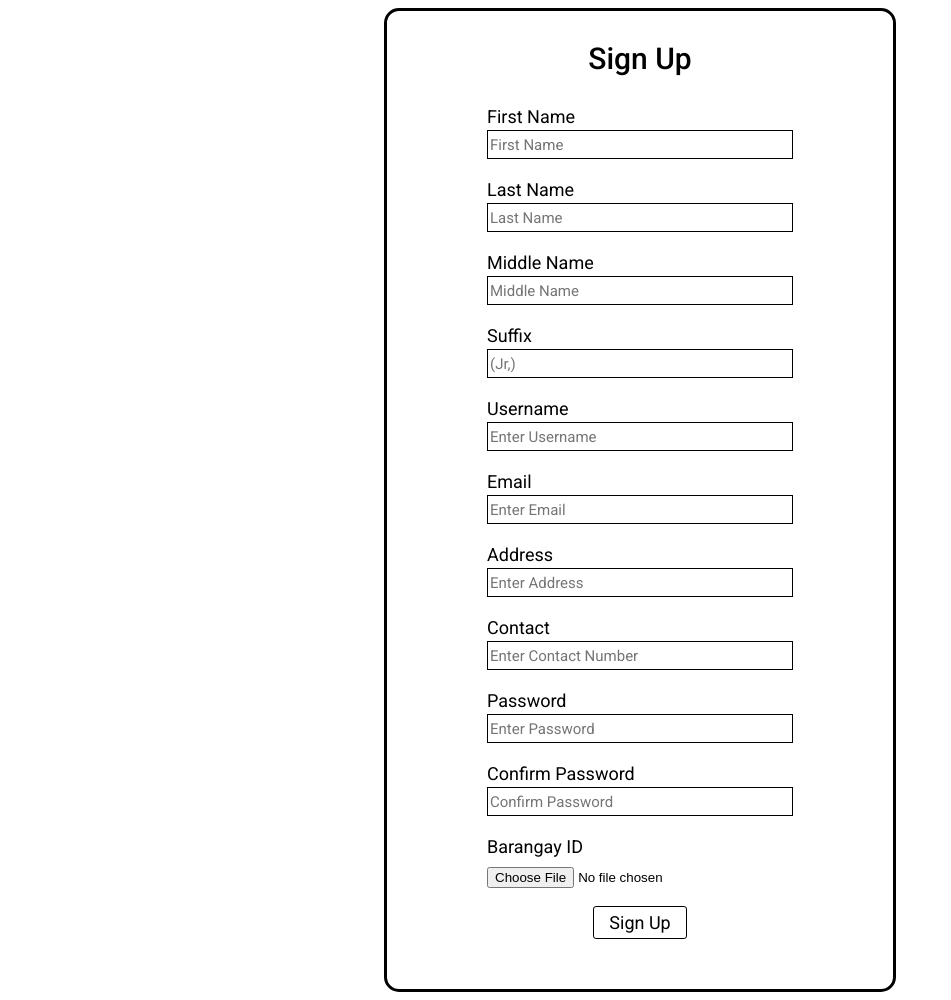
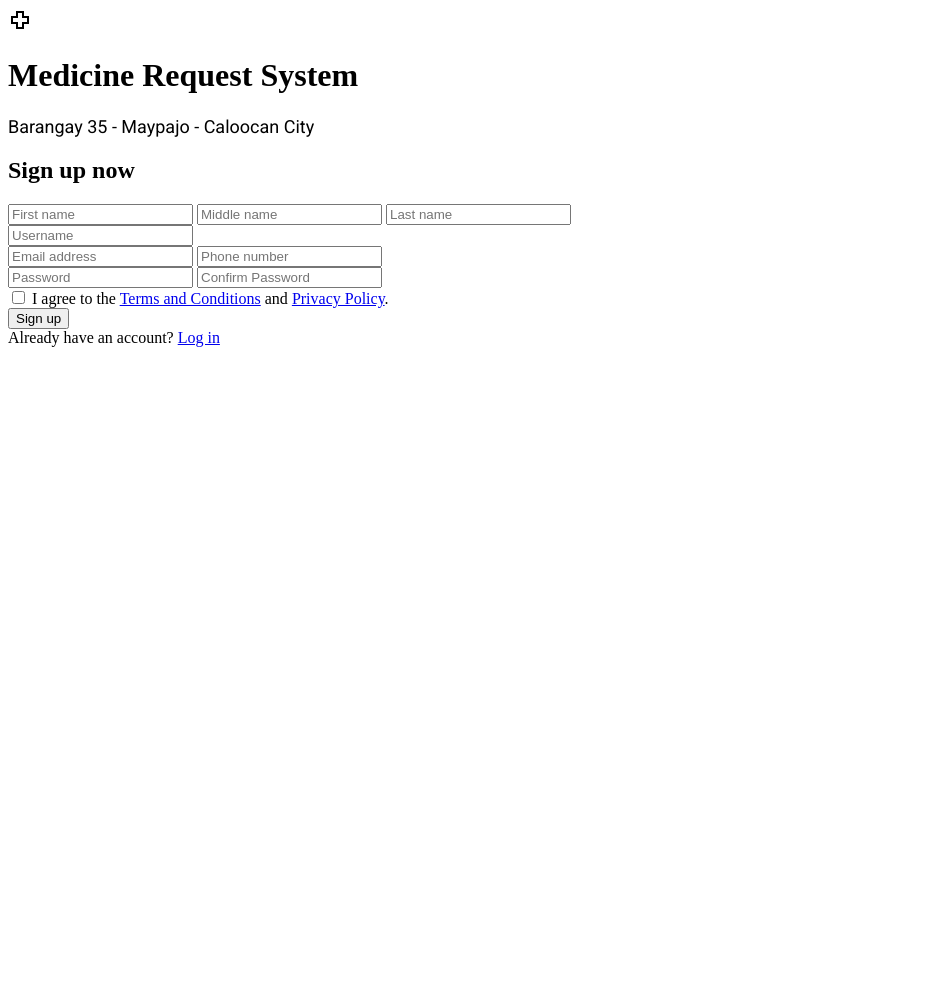
Before and after one commit to Kazuhisaa/Medicine-Request-and-Management-System-, a PHP site: page /signup.php in a window 1280 px wide. Shown: the whole page, without its empty margins (0-951 px from the left). After the commit the page ends 347 px from the top, so only its background shows below. Run offline with PHP 8.4, Linux system fonts and the light colour scheme; some libraries are stand-ins or nearby versions.

Commit message:
Update signup.php

```diff
--- a/signup.php
+++ b/signup.php
@@ -1,91 +1,120 @@
 <!DOCTYPE html>
 <html lang="en">
-
 <head>
   <meta charset="UTF-8">
   <meta name="viewport" content="width=device-width, initial-scale=1.0">
   <title>Sign Up</title>
 
-  <link rel="preconnect" href="https://fonts.googleapis.com">
-  <link rel="preconnect" href="https://fonts.gstatic.com" crossorigin>
-  <link href="https://fonts.googleapis.com/css2?family=Roboto:ital,wght@0,100..900;1,100..900&display=swap" rel="stylesheet">
-  <link rel="stylesheet" href="public/css/signup.css">
+   <link rel="stylesheet" href="signup.css">
+
+  <link rel="stylesheet" href="https://fonts.googleapis.com/css2?family=Material+Symbols+Outlined&display=swap" />
+
+  <link href="https://fonts.googleapis.com/css2?family=Roboto:wght@400;500;700&display=swap" rel="stylesheet">
+
+  <script src="https://cdn.jsdelivr.net/npm/sweetalert2@11"></script>
 
 </head>
-<style>
-  .status-message {
-    font-size: 13px;
-    margin: 0 0 10px 0;
-    padding: 0;
-    text-align: left;
+<body>
 
+  <div class="container">
+    <div class="left">
+      <div class="logo"><span class="material-symbols-outlined">health_cross</span></div>
+      <h1>Medicine Request System</h1>
+      <p>Barangay 35 - Maypajo - Caloocan City</p>
+    </div>
+
+    <div class="right">
+      <h2>Sign up now</h2>
+      <form id="signupForm">
+        <div class="form-group">
+          <input type="text" id="fname" placeholder="First name" required>
+          <input type="text" id="mname" placeholder="Middle name" required>
+          <input type="text" id="lname" placeholder="Last name" required>
+        </div>
+
+        <input type="text" id="fname" placeholder="Username" required>
+
+        <form id="signupForm">
+        <div class="form-group">
+          <input type="email" id="email" placeholder="Email address" required>
+        <input type="tel" pattern="[0-9]{3}-[0-9]{2}-[0-9]{3}" id="phone" placeholder="Phone number" required>
+        </div>
+
+        <input type="password" id="password" placeholder="Password" type="password" required>
+
+        <input type="password" id="confirmpassword" placeholder="Confirm Password" type="password" required>
+
+        <div class="terms">
+          <input class="checkbox" type="checkbox" id="terms" required>
+          I agree to the <a href="#">Terms and Conditions</a> and <a href="#">Privacy Policy</a>.
+        </div>
+
+        <button type="submit">Sign up</button>
+
+        <div class="login-link">
+        Already have an account? <a href="signup.html">Log in</a>
+      </div>
+        </div>
+      </form>
+    </div>
+  </div>
+
+<script>
+document.getElementById("signupForm").addEventListener("submit", function(event) {
+  event.preventDefault();
+
+  let fname = document.getElementById("fname").value.trim();
+  let mname = document.getElementById("mname").value.trim();
+  let lname = document.getElementById("lname").value.trim();
+  let email = document.getElementById("email").value.trim();
+  let phone = document.getElementById("phone").value.trim();
+  let password = document.getElementById("password").value.trim();
+  let confirmpassword = document.getElementById("confirmpassword").value.trim();
+  let terms = document.getElementById("terms").checked;
+
+  if (!fname || !mname|| !lname || !email || !phone || !password || !confirmpassword || !terms) {
+    Swal.fire({
+      title: "Error!",
+      text: "Please fill in all required fields and agree to the terms.",
+      icon: "error",
+      confirmButtonColor: "#d33"
+    });
+    return;
   }
 
-  .status-message.taken {
-    color: #d8000c;
+
+  if (password.length < 8) {
+    Swal.fire({
+      title: "Weak Password",
+      text: "Password must be at least 8 characters long.",
+      icon: "warning",
+      confirmButtonColor: "#f0ad4e"
+    });
+    return;
   }
 
-  .status-message.available {
-    color: #4f8a10;
+  if (password !== confirmpassword) {
+    Swal.fire({
+      icon: "error",
+      title: "Password Mismatch",
+      text: "Passwords do not match!",
+      confirmButtonColor: "#d33"
+    });
+    return;
   }
-</style>
 
 
-<body>
-
-  <div class="content">
-    <div class="box">
-      <p class="Login">Sign Up</p>
-      <form id="sigupForm" action="process/signup_process.php" method="POST" enctype="multipart/form-data">
-        <p>First Name</p>
-        <input id="Fname" name="Fname" class="search-bar" type="text" placeholder="First Name" required>
-        <p>Last Name</p>
-        <input id="Lname" name="Lname" class="search-bar" type="text" placeholder="Last Name" required>
-        <p>Middle Name</p>
-        <input id="Mname" name="Mname" class="search-bar" type="text" placeholder="Middle Name" required>
-        <p>Suffix</p>
-        <input id="suffix" name="suffix" class="search-bar" type="text" placeholder="(Jr,)">
-
-        <p>Username</p>
-        <input id="username" name="username" class="username-bar" type="text" placeholder="Enter Username" required>
-        <div id="username_status" class="status-message"></div>
-
-        <p>Email</p>
-        <input id="email" name="email" class="email-bar" type="email" placeholder="Enter Email" required> <br>
-        <div id="email_status" class="status-message"></div>
-
-        <p>Address</p>
-        <input id="address" name="address" class="search-bar" type="text" placeholder="Enter Address" required> <br>
-        <p>Contact</p>
-        <input id="contact" name="contact" class="search-bar" type="tel" placeholder="Enter Contact Number" required> <br>
-
-        <p>Password</p>
-        <input id="password" name="password" class="email-bar" type="password" placeholder="Enter Password" required> <br>
-        <div id="password_status" class="status-message"></div>
-
-        <p>Confirm Password</p>
-        <input id="confirm_password" name="confirm_password" class="email-bar" type="password" placeholder="Confirm Password" required> <br>
-        <div id="confirm_status" class="status-message"></div>
-
-        <p class="brgyp">Barangay ID</p>
-        <div class="file">
-          <input id="barangay-id" name="barangay_id" type="file" accept=".jpg,.png,.pdf">
-        </div>
-        <br>
-
-        <input class="signup" type="submit" value="Sign Up">
-      </form>
-    </div>
-
-  </div>
-  <script src="https://code.jquery.com/jquery-3.6.0.min.js"></script>
-  <script src="./public/js/username.js"></script>
-  <script src="./public/js/email.js"></script>
-  <script src="./public//js/password.js"></script>
-
-
+  Swal.fire({
+    icon: "success",
+    title: "Account Created!",
+    text: "Your account has been created successfully.",
+    confirmButtonColor: "#00c853"
+  }).then(() => {
+    window.location.href = "login.html";
+  });
+});
+</script>
 
 
 </body>
-
 </html>
```
